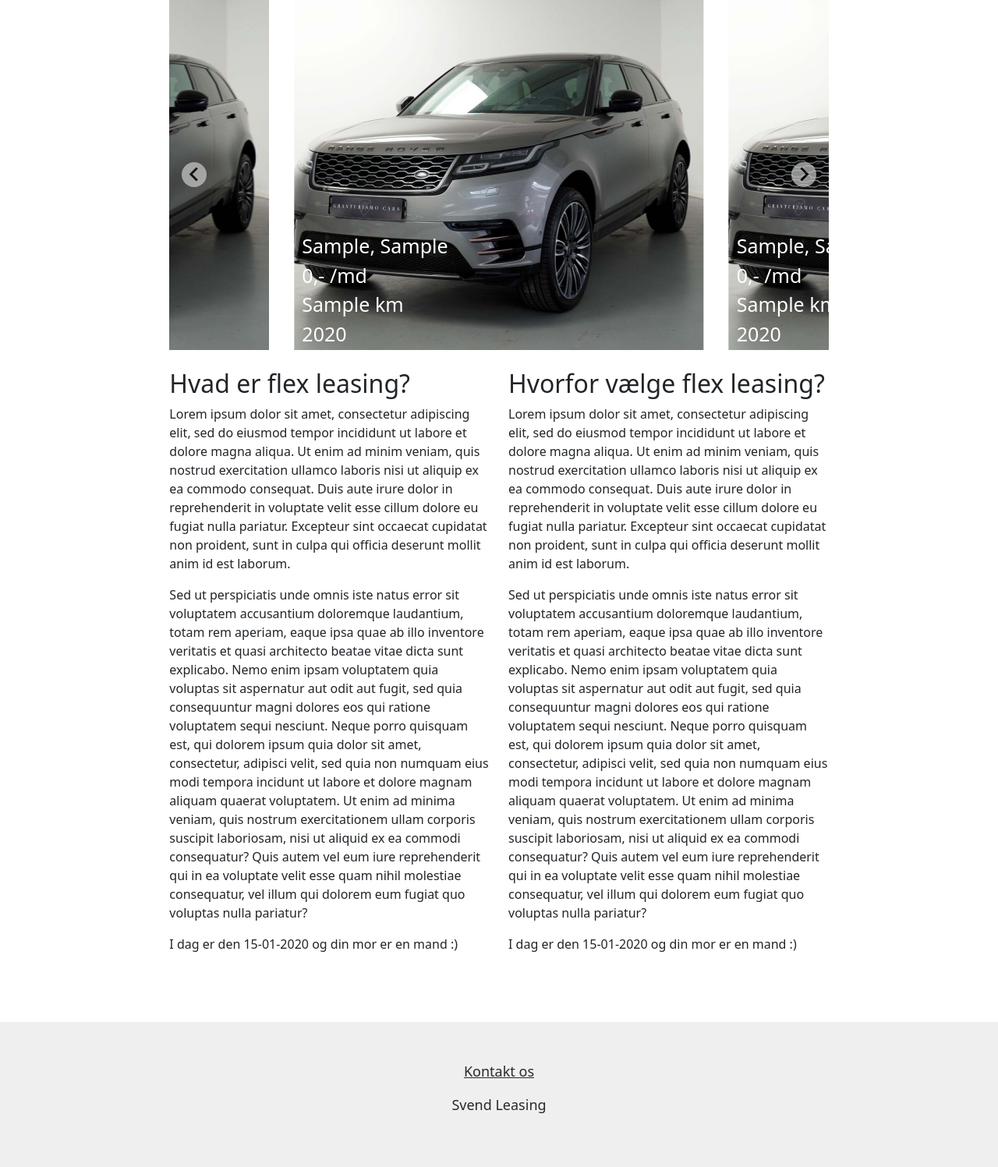
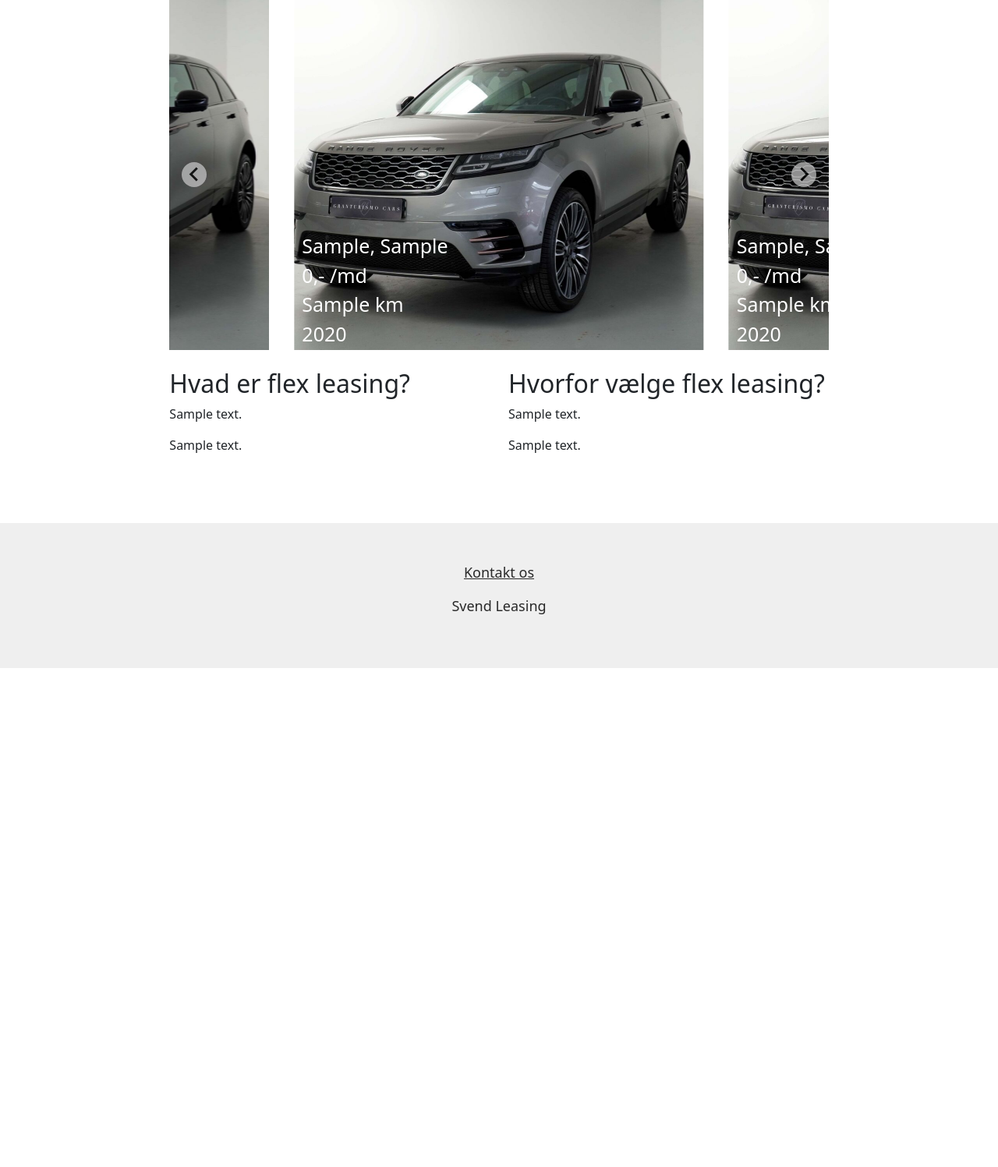
Before and after one commit to LuckyLuk546/Svendeprojekt, a Flask app: template templates/index.html in a window 1280 px wide; the page is wider, and only the part inside the window is pictured. Shown: the part 137-1634 px from the top of that part at 78% size. After the commit the page ends 994 px from the top of that part, so only its background shows below. Run offline with Flask 2, Linux system fonts and the light colour scheme; the template is opened without the code that fills it: most values are stand-ins (such as "Sample title", 1, 10 or a date in 2020); some libraries are stand-ins or nearby versions.

Commit message:
variable text på forsiden fra databasen

```diff
--- a/app.py
+++ b/app.py
@@ -13,9 +13,12 @@ def index(template):
     today = date.today()
     yesterday = today - timedelta(days=1)
     weekday = date.today().weekday()
+    info_table = dataconnection.get_info_table().fillna(-1)
+
     table = dataconnection.get_newest_cars().fillna(-1)
     table[['Car_price']] = table[['Car_price']].astype(int) # Fjerner .0
-    return render_template("index.html", today=today, yesterday=yesterday, weekday=weekday, table=table, title='Forside')
+
+    return render_template("index.html", info_table=info_table, today=today, yesterday=yesterday, weekday=weekday, table=table, title='Forside')
 
 @app.route("/qrtest")
 @mobile_template('{mobile/}qrtest.html')
@@ -23,6 +26,9 @@ def qrtest(template):
     today = date.today()
     yesterday = today - timedelta(days=1)
     weekday = date.today().weekday()
+    info_table = dataconnection.get_info_table().fillna(-1)
+
     table = dataconnection.get_newest_cars().fillna(-1)
     table[['Car_price']] = table[['Car_price']].astype(int) # Fjerner .0
-    return render_template("qrtest.html", today=today, yesterday=yesterday, weekday=weekday, table=table, title='Qrtest')
+
+    return render_template("qrtest.html", info_table=info_table, today=today, yesterday=yesterday, weekday=weekday, table=table, title='Qrtest')
--- a/dataconnection.py
+++ b/dataconnection.py
@@ -48,6 +48,10 @@ def con_alive(con):
 
 ## Queries ##
 
+# Info table
+def get_info_table():
+    return pd.read_sql(f'SELECT * FROM [dbo].Info ORDER BY Info_ID', get_con())
+
 # Get new cars
 def get_newest_cars():
     return pd.read_sql(f'SELECT TOP 5 * FROM [dbo].Cars ORDER BY Car_date_added', get_con())
--- a/templates/index.html
+++ b/templates/index.html
@@ -49,13 +49,10 @@
     {# Lorem ipsum #}
     <section>
         <p>
-            Lorem ipsum dolor sit amet, consectetur adipiscing elit, sed do eiusmod tempor incididunt ut labore et dolore magna aliqua. Ut enim ad minim veniam, quis nostrud exercitation ullamco laboris nisi ut aliquip ex ea commodo consequat. Duis aute irure dolor in reprehenderit in voluptate velit esse cillum dolore eu fugiat nulla pariatur. Excepteur sint occaecat cupidatat non proident, sunt in culpa qui officia deserunt mollit anim id est laborum.
+            {{ info_table.Info_text[0] }}
         </p>
         <p>
-            Sed ut perspiciatis unde omnis iste natus error sit voluptatem accusantium doloremque laudantium, totam rem aperiam, eaque ipsa quae ab illo inventore veritatis et quasi architecto beatae vitae dicta sunt explicabo. Nemo enim ipsam voluptatem quia voluptas sit aspernatur aut odit aut fugit, sed quia consequuntur magni dolores eos qui ratione voluptatem sequi nesciunt. Neque porro quisquam est, qui dolorem ipsum quia dolor sit amet, consectetur, adipisci velit, sed quia non numquam eius modi tempora incidunt ut labore et dolore magnam aliquam quaerat voluptatem. Ut enim ad minima veniam, quis nostrum exercitationem ullam corporis suscipit laboriosam, nisi ut aliquid ex ea commodi consequatur? Quis autem vel eum iure reprehenderit qui in ea voluptate velit esse quam nihil molestiae consequatur, vel illum qui dolorem eum fugiat quo voluptas nulla pariatur?
-        </p>
-        <p>
-            I dag er den {{ today.strftime('%d-%m-%Y') }} og din mor er en mand :)
+            {{ info_table.Info_text[1] }}
         </p>
     </section>
     </div>
@@ -66,13 +63,10 @@
     {# Lorem ipsum #}
     <section>
         <p>
-            Lorem ipsum dolor sit amet, consectetur adipiscing elit, sed do eiusmod tempor incididunt ut labore et dolore magna aliqua. Ut enim ad minim veniam, quis nostrud exercitation ullamco laboris nisi ut aliquip ex ea commodo consequat. Duis aute irure dolor in reprehenderit in voluptate velit esse cillum dolore eu fugiat nulla pariatur. Excepteur sint occaecat cupidatat non proident, sunt in culpa qui officia deserunt mollit anim id est laborum.
+            {{ info_table.Info_text[0] }}
         </p>
         <p>
-            Sed ut perspiciatis unde omnis iste natus error sit voluptatem accusantium doloremque laudantium, totam rem aperiam, eaque ipsa quae ab illo inventore veritatis et quasi architecto beatae vitae dicta sunt explicabo. Nemo enim ipsam voluptatem quia voluptas sit aspernatur aut odit aut fugit, sed quia consequuntur magni dolores eos qui ratione voluptatem sequi nesciunt. Neque porro quisquam est, qui dolorem ipsum quia dolor sit amet, consectetur, adipisci velit, sed quia non numquam eius modi tempora incidunt ut labore et dolore magnam aliquam quaerat voluptatem. Ut enim ad minima veniam, quis nostrum exercitationem ullam corporis suscipit laboriosam, nisi ut aliquid ex ea commodi consequatur? Quis autem vel eum iure reprehenderit qui in ea voluptate velit esse quam nihil molestiae consequatur, vel illum qui dolorem eum fugiat quo voluptas nulla pariatur?
-        </p>
-        <p>
-            I dag er den {{ today.strftime('%d-%m-%Y') }} og din mor er en mand :)
+            {{ info_table.Info_text[1] }}
         </p>
     </section>
     </div>
```
